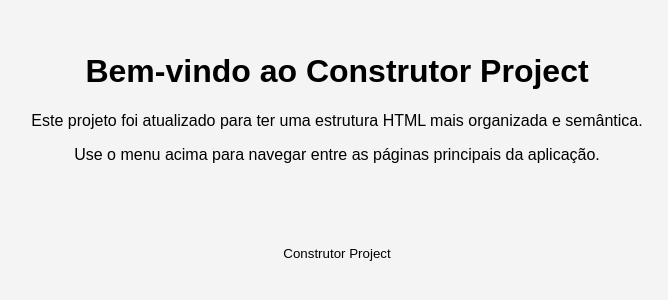
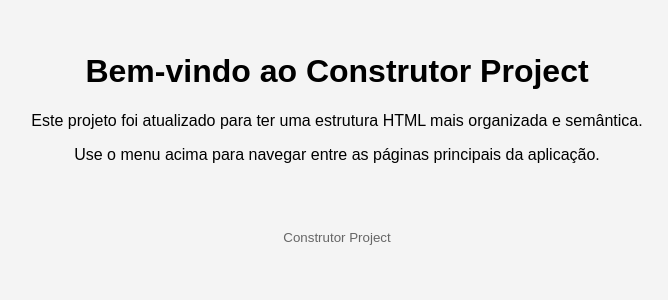
Before and after one commit to leandro3810/construtor--project, a Flask app: page / in a window 1280 px wide. Shown: the part 50-350 px from the top of the page, without its empty margins (303-971 px from the left). Run offline with Flask 3, Linux system fonts and the light colour scheme.

Commit message:
fix: ajustar classe do footer no template base
Agent-Logs-Url: https://github.com/leandro3810/construtor--project/sessions/1b4297bc-eb23-4772-8f16-6e3ce4ec4a2f

Co-authored-by: leandro3810 <174205117+leandro3810@users.noreply.github.com>

```diff
--- a/app/static/style.css
+++ b/app/static/style.css
@@ -22,3 +22,9 @@ nav a {
     padding: 2em;
     text-align: center;
 }
+
+.site-footer {
+    padding: 1em;
+    text-align: center;
+    color: #666;
+}
--- a/app/templates/base.html
+++ b/app/templates/base.html
@@ -17,7 +17,7 @@
     <main class="content">
         {% block content %}{% endblock %}
     </main>
-    <footer class="content">
+    <footer class="site-footer">
         <small>Construtor Project</small>
     </footer>
 </body>
```
